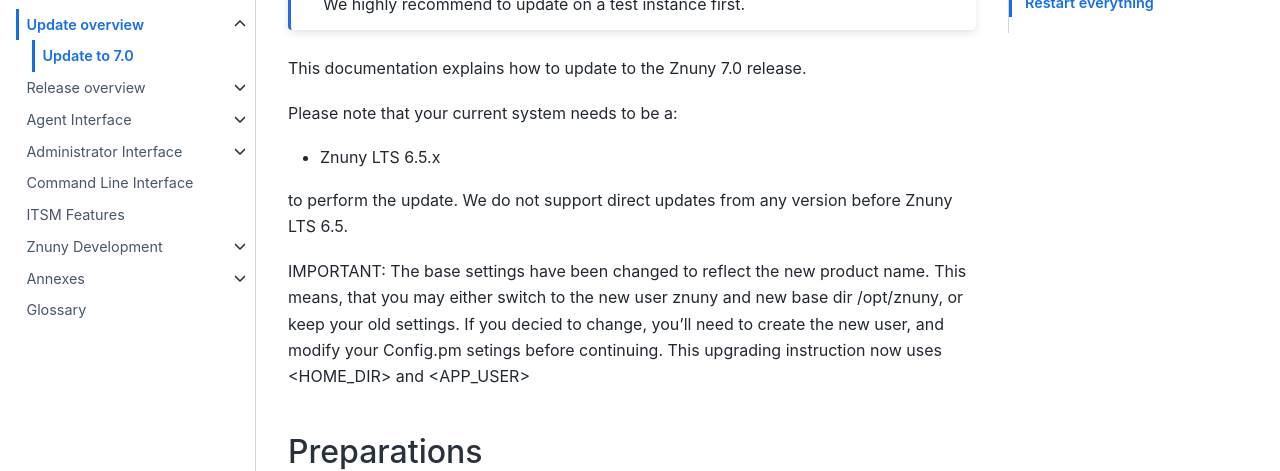
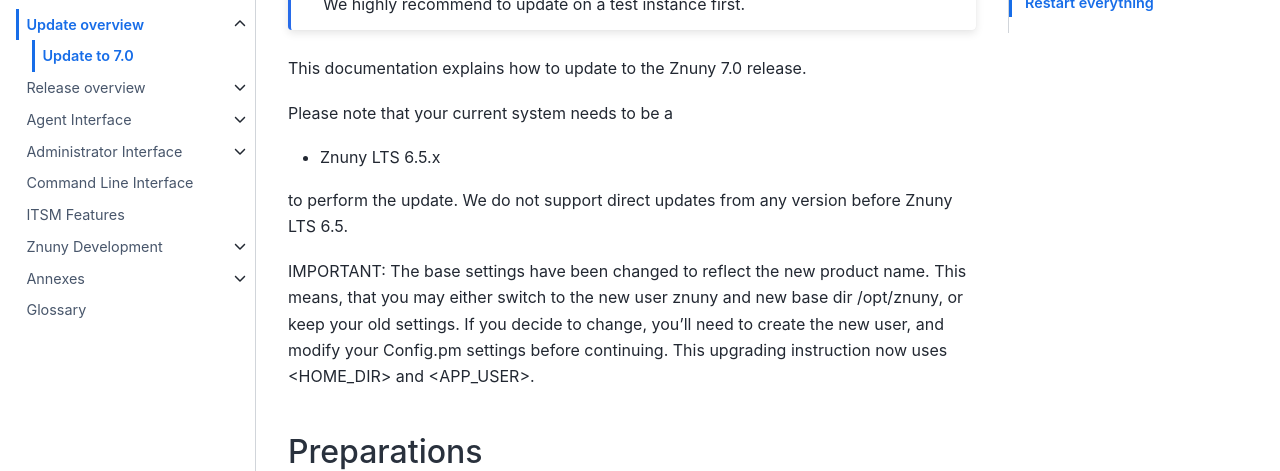
Before and after one commit to znuny/manual, a Sphinx documentation site: the page built from source/releases/installupdate/update/update-7.0.rst, in a window 1280 px wide and 900 px high. Shown: the part 198-669 px from the top of the window. Built offline with Sphinx 7.4.7 and the Sphinx Book theme 1.1.4, drawn with Linux system fonts in a browser that asks for light colours.

Commit message:
Uodated upgrading instructions

```diff
--- a/source/releases/installupdate/update/update-7.0.rst
+++ b/source/releases/installupdate/update/update-7.0.rst
@@ -6,14 +6,14 @@
 
 This documentation explains how to update to the Znuny 7.0 release.
 
-Please note that your current system needs to be a:
+Please note that your current system needs to be a
 
 - Znuny LTS 6.5.x
 
 to perform the update. We do not support direct updates from any version before Znuny LTS 6.5.
 
 IMPORTANT: The base settings have been changed to reflect the new product name. This means, that you may either switch to the new user znuny and new base dir /opt/znuny, or keep your old settings.
-If you decied to change, you'll need to create the new user, and modify your Config.pm setings before continuing. This upgrading instruction now uses <HOME_DIR> and <APP_USER>
+If you decide to change, you'll need to create the new user, and modify your Config.pm settings before continuing. This upgrading instruction now uses <HOME_DIR> and <APP_USER>.
 
 Preparations
 ~~~~~~~~~~~~
```
Also changed, not shown: other parts of source/releases/installupdate/update/update-7.0.rst (+1 -1 lines).
